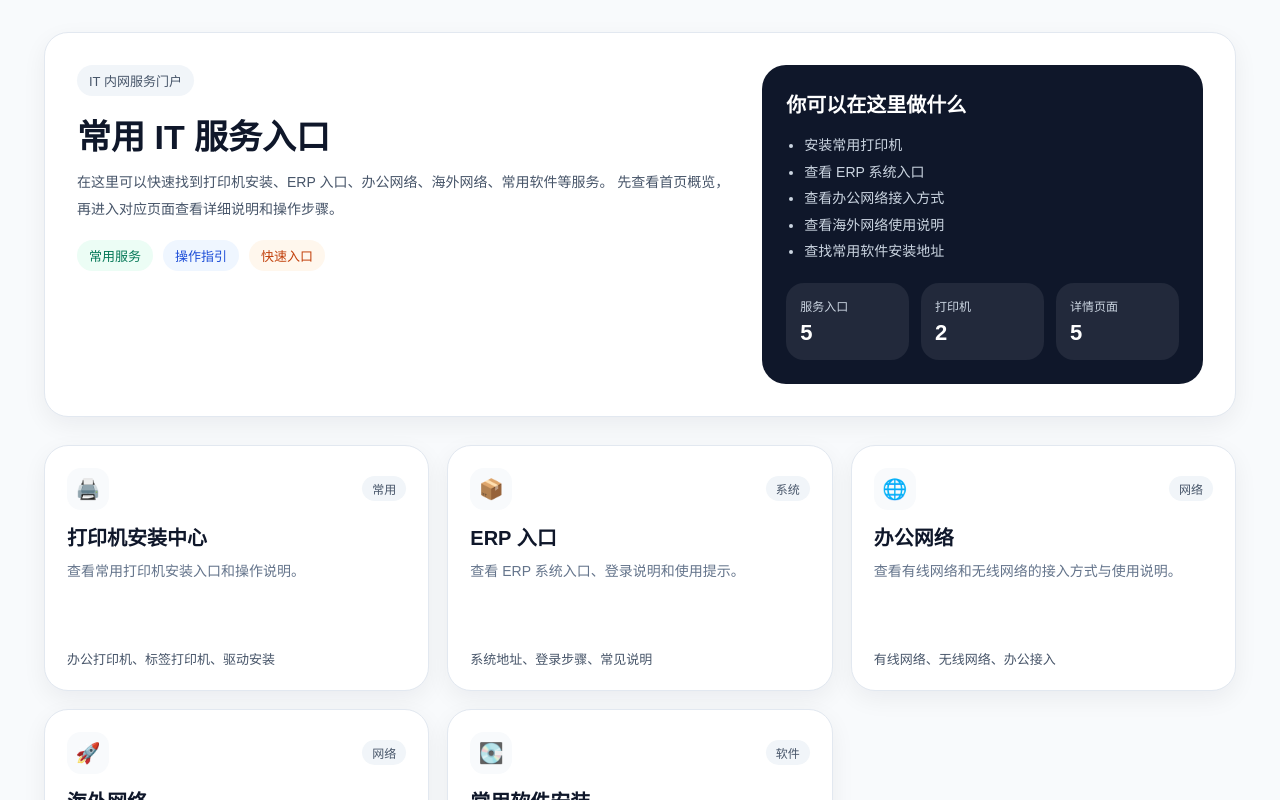
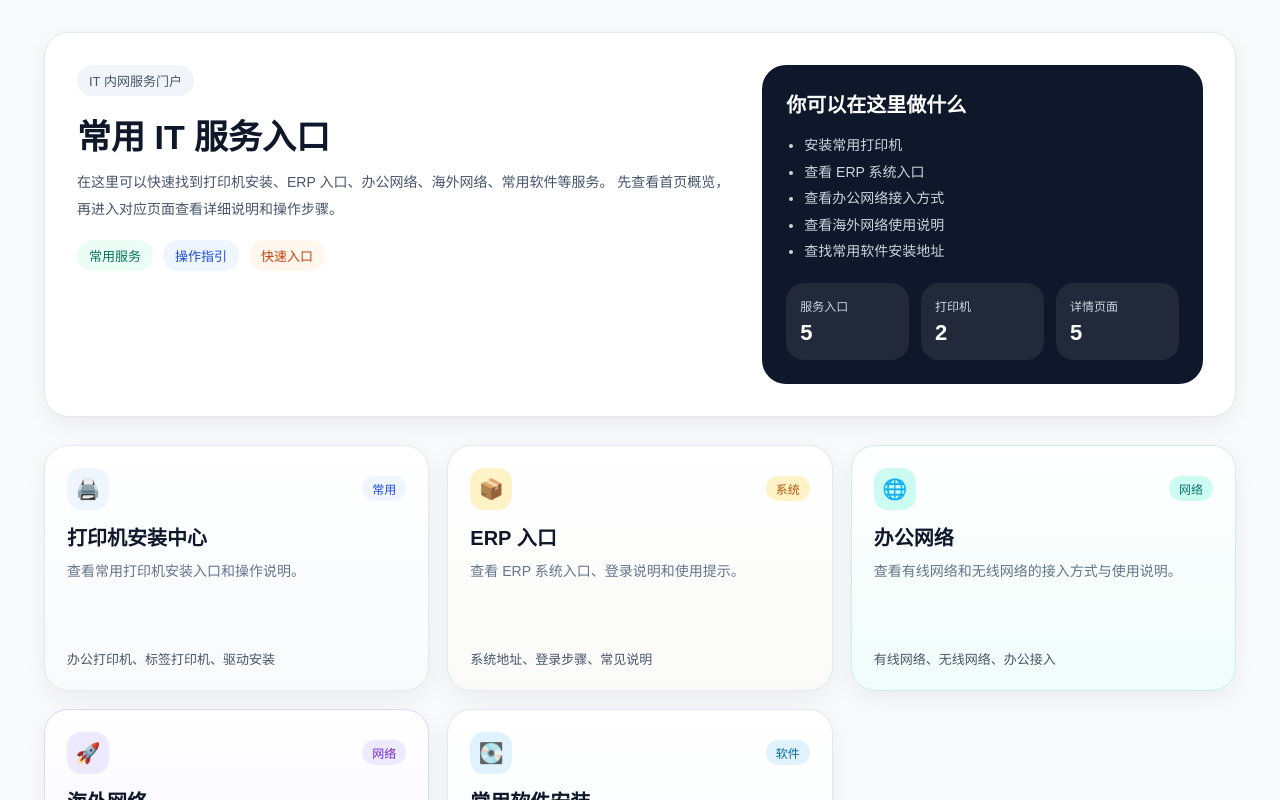
Before and after one commit to EmbraceMoxx/it-portal-vue, a Vue app: page / in a window 1280 px wide. Shown: the top 800 px of the page. Built offline with nearby package versions, Linux system fonts and the light colour scheme.

Commit message:
添加卡片颜色

```diff
--- a/src/assets/styles/global.css
+++ b/src/assets/styles/global.css
@@ -1,4 +1,6 @@
-* { box-sizing: border-box; }
+* {
+  box-sizing: border-box;
+}
 
 body {
   margin: 0;
@@ -17,13 +19,20 @@ a {
   padding: 32px 24px 56px;
 }
 
-.hero, .section-card, .module-card, .printer-card, .faq-card, .detail-card {
+/* 通用卡片 */
+.hero,
+.section-card,
+.module-card,
+.printer-card,
+.faq-card,
+.detail-card {
   background: #ffffff;
   border: 1px solid #e2e8f0;
   border-radius: 24px;
   box-shadow: 0 8px 24px rgba(15, 23, 42, 0.06);
 }
 
+/* Hero */
 .hero {
   padding: 32px;
   margin-bottom: 28px;
@@ -68,7 +77,8 @@ a {
   margin-top: 18px;
 }
 
-.badge, .status {
+.badge,
+.status {
   display: inline-flex;
   align-items: center;
   border-radius: 999px;
@@ -76,9 +86,20 @@ a {
   font-size: 13px;
 }
 
-.badge.green { background: #ecfdf5; color: #047857; }
-.badge.blue { background: #eff6ff; color: #1d4ed8; }
-.badge.orange { background: #fff7ed; color: #c2410c; }
+.badge.green {
+  background: #ecfdf5;
+  color: #047857;
+}
+
+.badge.blue {
+  background: #eff6ff;
+  color: #1d4ed8;
+}
+
+.badge.orange {
+  background: #fff7ed;
+  color: #c2410c;
+}
 
 .hero-side {
   background: #0f172a;
@@ -136,6 +157,7 @@ a {
   color: #fff;
 }
 
+/* 模块卡片 */
 .module-grid {
   display: grid;
   grid-template-columns: repeat(3, minmax(0, 1fr));
@@ -146,6 +168,7 @@ a {
 .module-card {
   padding: 22px;
   transition: 0.2s ease;
+  border: 1px solid #e2e8f0;
 }
 
 .module-card:hover {
@@ -205,6 +228,79 @@ a {
   color: #475569;
 }
 
+/* 打印机 */
+.module-printer {
+  background: linear-gradient(180deg, #ffffff 0%, #f8fafc 100%);
+}
+
+.module-icon-printer {
+  background: #eff6ff;
+}
+
+.module-tag-printer {
+  background: #eff6ff;
+  color: #1d4ed8;
+}
+
+/* ERP */
+.module-erp {
+  background: linear-gradient(180deg, #ffffff 0%, #fafaf9 100%);
+}
+
+.module-icon-erp {
+  background: #fef3c7;
+}
+
+.module-tag-erp {
+  background: #fef3c7;
+  color: #b45309;
+}
+
+/* 办公网络 */
+.module-network {
+  background: linear-gradient(180deg, #ffffff 0%, #f0fdfa 100%);
+  border-color: #cceee8;
+}
+
+.module-icon-network {
+  background: #ccfbf1;
+}
+
+.module-tag-network {
+  background: #ccfbf1;
+  color: #0f766e;
+}
+
+/* 海外网络 */
+.module-overseas {
+  background: linear-gradient(180deg, #ffffff 0%, #f5f3ff 100%);
+  border-color: #ddd6fe;
+}
+
+.module-icon-overseas {
+  background: #ede9fe;
+}
+
+.module-tag-overseas {
+  background: #ede9fe;
+  color: #6d28d9;
+}
+
+/* 软件 */
+.module-software {
+  background: linear-gradient(180deg, #ffffff 0%, #f8fafc 100%);
+}
+
+.module-icon-software {
+  background: #e0f2fe;
+}
+
+.module-tag-software {
+  background: #e0f2fe;
+  color: #0369a1;
+}
+
+/* 分区 */
 .section-card,
 .detail-card,
 .faq-card {
@@ -241,6 +337,7 @@ a {
   font-size: 14px;
 }
 
+/* 详情页布局 */
 .detail-grid {
   display: grid;
   grid-template-columns: 1.35fr 0.8fr;
@@ -255,6 +352,7 @@ a {
   gap: 16px;
 }
 
+/* 打印机卡片 */
 .printer-card {
   padding: 20px;
   transition: 0.2s ease;
@@ -299,6 +397,7 @@ a {
   line-height: 1.7;
 }
 
+/* 路径框 / 步骤框 */
 .path-box,
 .step-item {
   margin-top: 14px;
@@ -323,6 +422,7 @@ a {
   color: #0f172a;
 }
 
+/* 按钮 */
 .actions {
   display: flex;
   flex-wrap: wrap;
@@ -349,6 +449,7 @@ button {
   opacity: 0.92;
 }
 
+/* 面包屑 */
 .breadcrumb {
   display: inline-flex;
   align-items: center;
@@ -363,6 +464,7 @@ button {
   text-decoration: none;
 }
 
+/* 详情页按钮区 */
 .detail-actions {
   display: flex;
   gap: 10px;
@@ -370,6 +472,37 @@ button {
   margin-top: 16px;
 }
 
+/* 顶部居中提示 */
+.top-toast {
+  position: fixed;
+  top: 20px;
+  left: 50%;
+  transform: translateX(-50%);
+  z-index: 9999;
+  min-width: 280px;
+  max-width: 640px;
+  padding: 14px 24px;
+  border-radius: 14px;
+  background: rgba(15, 23, 42, 0.96);
+  color: #ffffff;
+  font-size: 15px;
+  line-height: 1.5;
+  text-align: center;
+  box-shadow: 0 12px 30px rgba(15, 23, 42, 0.22);
+}
+
+.top-toast-fade-enter-active,
+.top-toast-fade-leave-active {
+  transition: all 0.22s ease;
+}
+
+.top-toast-fade-enter-from,
+.top-toast-fade-leave-to {
+  opacity: 0;
+  transform: translateX(-50%) translateY(-10px);
+}
+
+/* 响应式 */
 @media (max-width: 1100px) {
   .module-grid {
     grid-template-columns: repeat(2, minmax(0, 1fr));
@@ -421,33 +554,13 @@ button {
   .detail-header h1 {
     font-size: 28px;
   }
+
+  .top-toast {
+    min-width: auto;
+    width: calc(100% - 28px);
+    max-width: none;
+    top: 14px;
+    padding: 12px 16px;
+    font-size: 14px;
+  }
 }
-
-.top-toast {
-  position: fixed;
-  top: 20px;
-  left: 50%;
-  transform: translateX(-50%);
-  z-index: 9999;
-  min-width: 280px;
-  max-width: 640px;
-  padding: 14px 24px;
-  border-radius: 14px;
-  background: rgba(15, 23, 42, 0.96);
-  color: #ffffff;
-  font-size: 15px;
-  line-height: 1.5;
-  text-align: center;
-  box-shadow: 0 12px 30px rgba(15, 23, 42, 0.22);
-}
-
-.top-toast-fade-enter-active,
-.top-toast-fade-leave-active {
-  transition: all 0.22s ease;
-}
-
-.top-toast-fade-enter-from,
-.top-toast-fade-leave-to {
-  opacity: 0;
-  transform: translateX(-50%) translateY(-10px);
-}
--- a/src/components/ModuleCard.vue
+++ b/src/components/ModuleCard.vue
@@ -1,9 +1,14 @@
 <template>
-  <RouterLink :to="item.to" class="module-card module-link">
+  <RouterLink
+    :to="item.to"
+    class="module-card module-link"
+    :class="moduleClass"
+  >
     <div class="module-top">
-      <div class="module-icon">{{ item.icon }}</div>
-      <div class="module-tag">{{ item.tag }}</div>
+      <div class="module-icon" :class="iconClass">{{ item.icon }}</div>
+      <div class="module-tag" :class="tagClass">{{ item.tag }}</div>
     </div>
+
     <h3>{{ item.title }}</h3>
     <p>{{ item.desc }}</p>
     <div class="module-meta">{{ item.meta }}</div>
@@ -11,9 +16,61 @@
 </template>
 
 <script setup lang="ts">
+import { computed } from 'vue'
 import type { PortalModule } from '../data/modules'
 
-defineProps<{
+const props = defineProps<{
   item: PortalModule
 }>()
+
+const moduleClass = computed(() => {
+  switch (props.item.key) {
+    case 'network':
+      return 'module-network'
+    case 'overseas-network':
+      return 'module-overseas'
+    case 'printer':
+      return 'module-printer'
+    case 'erp':
+      return 'module-erp'
+    case 'software':
+      return 'module-software'
+    default:
+      return ''
+  }
+})
+
+const iconClass = computed(() => {
+  switch (props.item.key) {
+    case 'network':
+      return 'module-icon-network'
+    case 'overseas-network':
+      return 'module-icon-overseas'
+    case 'printer':
+      return 'module-icon-printer'
+    case 'erp':
+      return 'module-icon-erp'
+    case 'software':
+      return 'module-icon-software'
+    default:
+      return ''
+  }
+})
+
+const tagClass = computed(() => {
+  switch (props.item.key) {
+    case 'network':
+      return 'module-tag-network'
+    case 'overseas-network':
+      return 'module-tag-overseas'
+    case 'printer':
+      return 'module-tag-printer'
+    case 'erp':
+      return 'module-tag-erp'
+    case 'software':
+      return 'module-tag-software'
+    default:
+      return ''
+  }
+})
 </script>
```
